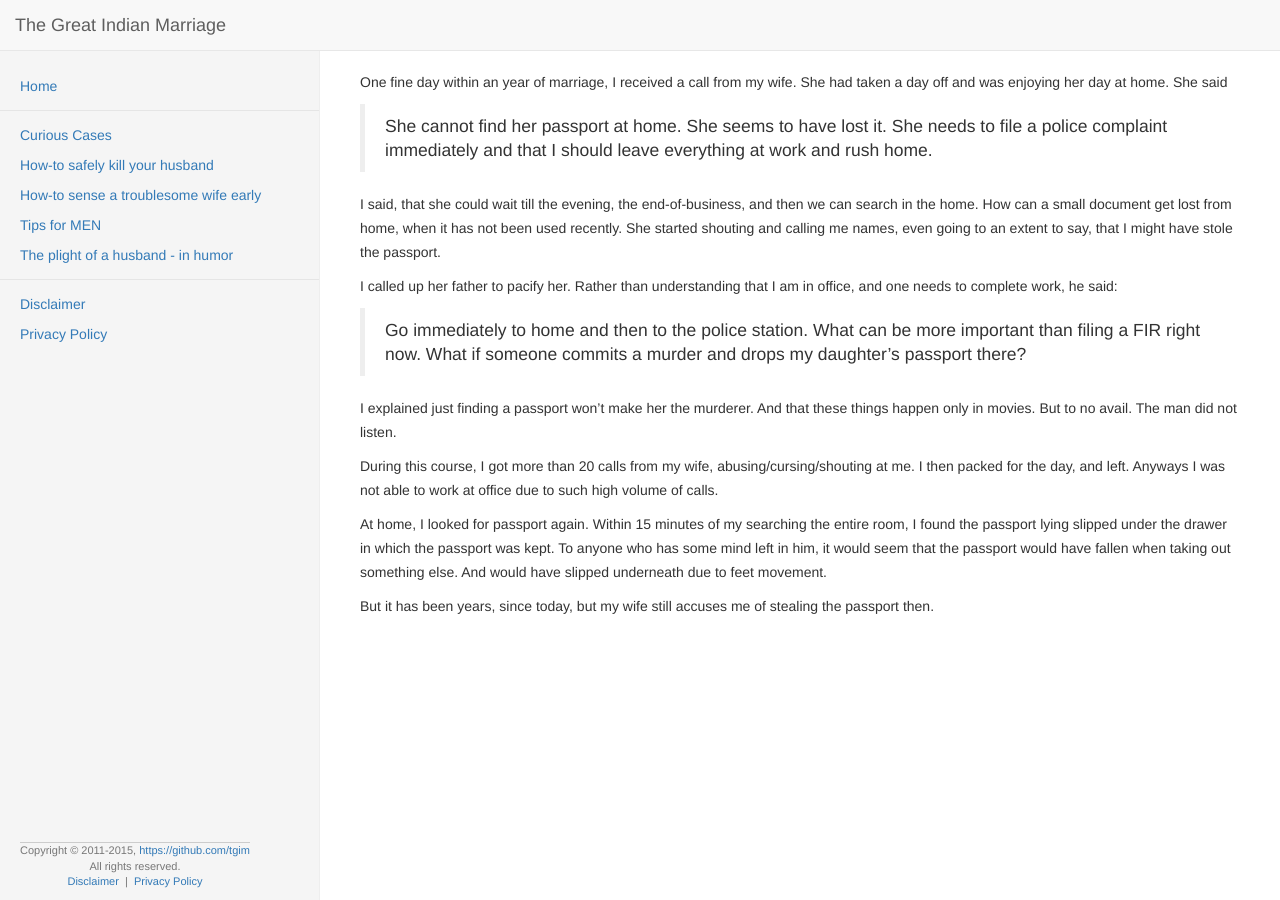
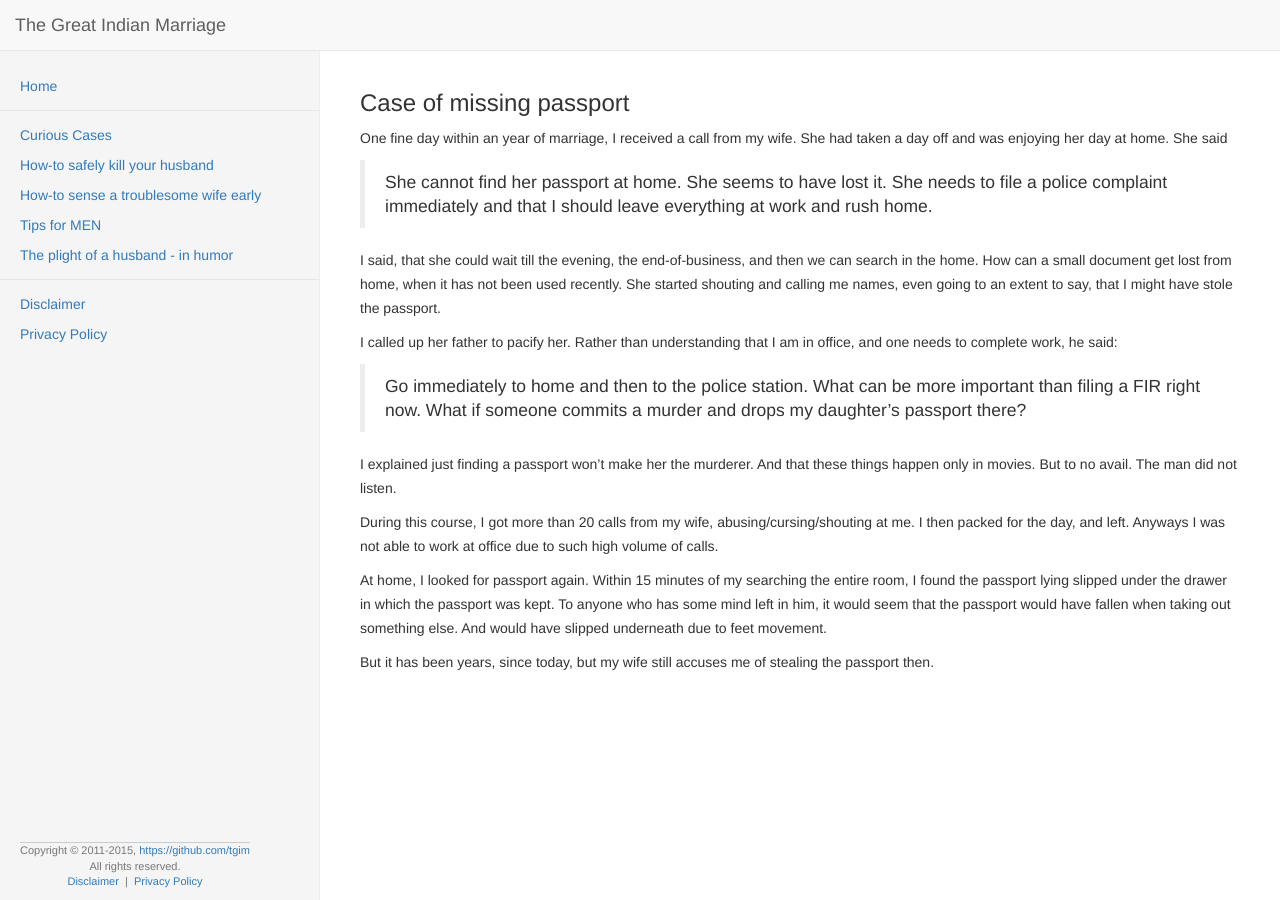
Before and after one commit to tgim/tgim.github.io, a Jekyll site: the page built from cases/passport.md, in a window 1280 px wide. Built offline with Jekyll 4.4.1, drawn with Linux system fonts in a browser that asks for light colours; nearby versions of some CDN libraries; comment, search, counter and statistics services are not loaded.

Commit message:
Update passport.md

```diff
--- a/cases/passport.md
+++ b/cases/passport.md
@@ -2,6 +2,8 @@
 layout: default
 title: Curious case of missing passport
 ---
+
+### Case of missing passport
 
 One fine day within an year of marriage, I received a call from my wife. She had taken a day off and was
 enjoying her day at home. She said
```
